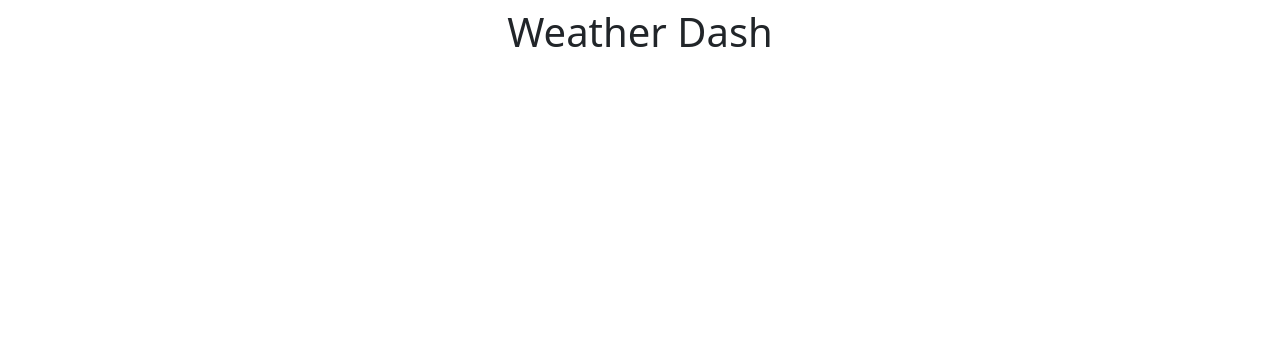
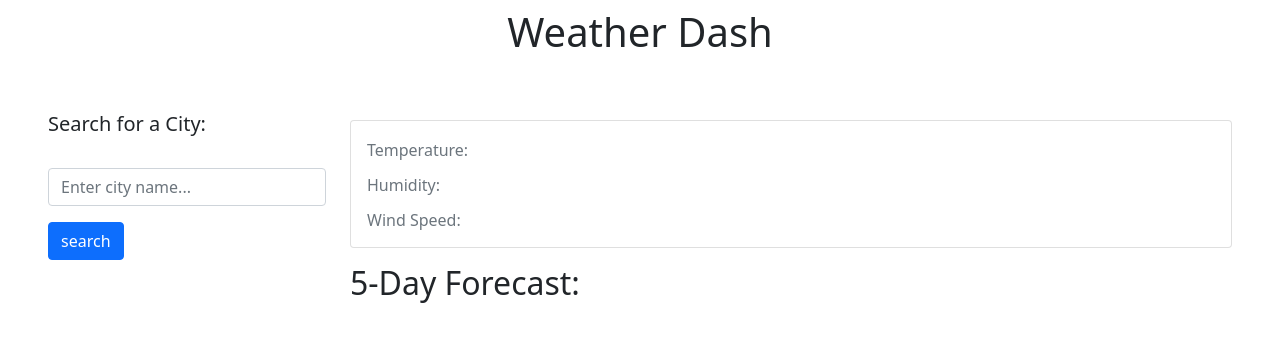
Before and after one commit to info-hazard/weather-dash, a plain HTML site: page index.html in a window 1280 px wide. Drawn offline with nearby package versions, Linux system fonts and the light colour scheme.

Commit message:
added html layout and set ids to link with script.js

```diff
--- a/index.html
+++ b/index.html
@@ -14,6 +14,40 @@
     <header class="hero">
         <h1 class="title p-2 text-center">Weather Dash</h1>
     </header>
+    <main class="flex-row">
+        <div class="m-4 p-4">
+            <div class="col-md-12">
+                <div class="row">
+                    <div class="col-md-3">
+                        <h5>Search for a City:</h5>
+                        <form class="form-inline" id="search-form">
+                            <label id="form-label" for="location"></label>
+                            <input name="location" type="search" class="form-control mb-3" id="location" placeholder="Enter city name...">
+                            <button type="submit" class="btn btn-primary" id="searchBtn">search</button>
+                        </form>
+                        <ul class="list-group" id="search-history"></ul>
+                    </div>
+                    <div class="col-md-9">
+                        <div class="card mt-2">
+                            <div class="card-body">
+                                <div class="d-flex flex-row ">
+                                    <h2 class="card-title align-self-center" id="main-city-name"></h2>
+                                </div>
+                                <h6 class="card-subtitle text-muted" id="main-city-temp">Temperature: </h6>
+                                <h6 class="card-subtitle mt-3 text-muted" id="main-city-humid">Humidity: </h6>
+                                <h6 class="card-subtitle mt-3 text-muted" id="main-city-wind">Wind Speed: </h6>
+                            </div>
+                        </div>
+                        <div>
+                            <h2 class="card-title mt-3">5-Day Forecast:</h2>
+                            <div class="row justify-content-between" id="five-day">
+                            </div>
+                        </div>
+                    </div>
+                </div>
+            </div>
+        </div>
+    </main>
 
     <script src="https://cdn.jsdelivr.net/npm/bootstrap@5.3.0-alpha3/dist/js/bootstrap.bundle.min.js" integrity="sha384-ENjdO4Dr2bkBIFxQpeoTz1HIcje39Wm4jDKdf19U8gI4ddQ3GYNS7NTKfAdVQSZe" crossorigin="anonymous"></script>
     <script src="./assets/script.js"></script>
```
